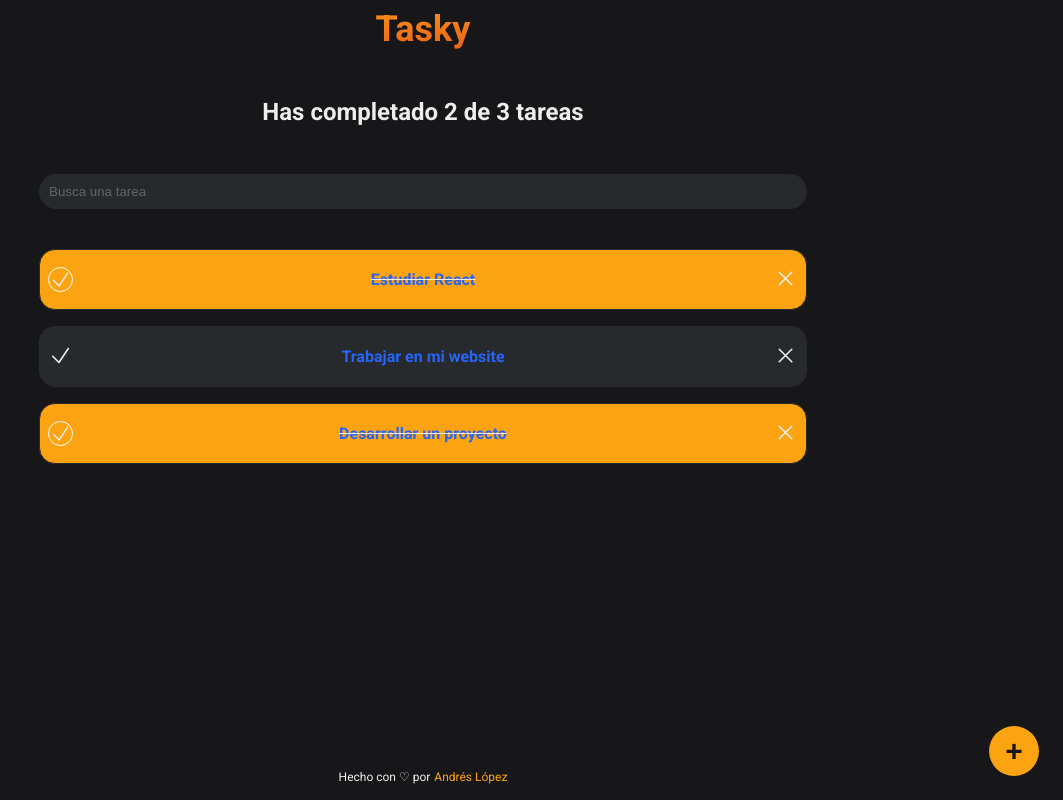
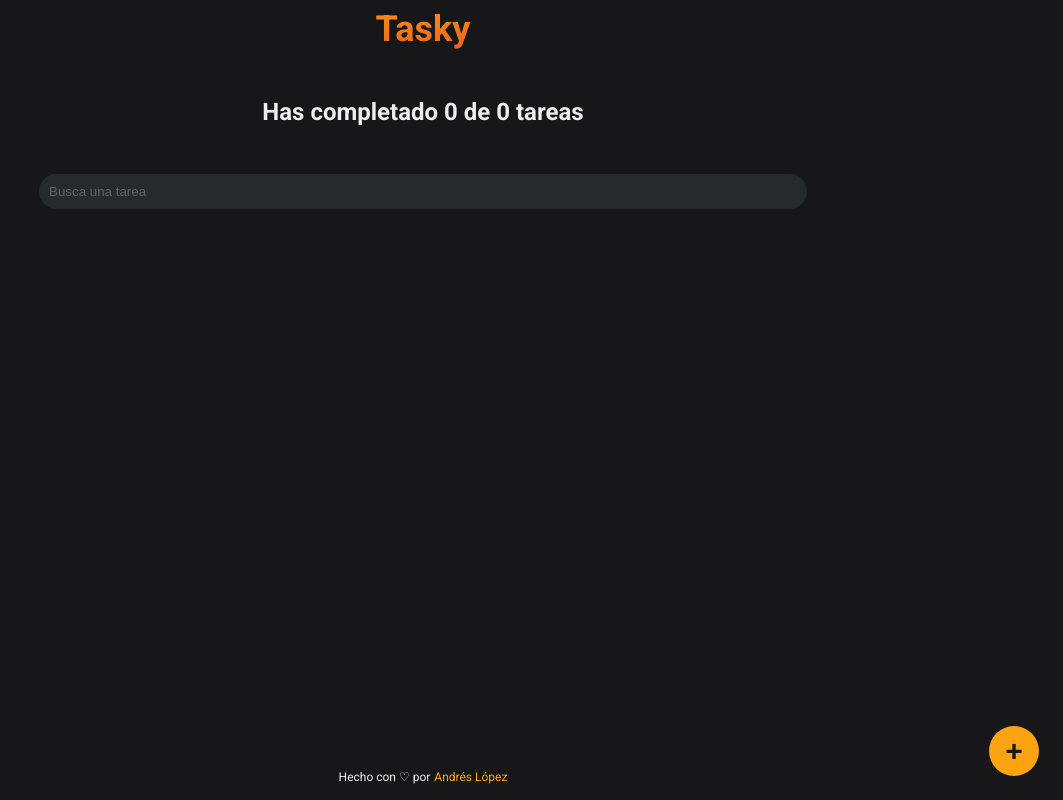
Before and after one commit to bl00p1ng/todo-list-react, a React (Create React App) app: page / in a window 1280 px wide. Shown: the whole page, without its empty margins (217-1280 px from the left). Built offline with nearby package versions, Linux system fonts and the light colour scheme.

Commit message:
Persistencia en LocalStorage

```diff
--- a/src/components/App.js
+++ b/src/components/App.js
@@ -1,15 +1,16 @@
 import { useState } from 'react'
+import useLocalStorage from '../hooks/useLocalStorage'
 import UI from './UI'
 
-const defaultToDos = [
-  { text: 'Estudiar React', completed: true },
-  { text: 'Trabajar en mi website', completed: false },
-  { text: 'Desarrollar un proyecto', completed: true }
-]
+// const defaultToDos = [
+//   { text: 'Estudiar React', completed: true },
+//   { text: 'Trabajar en mi website', completed: false },
+//   { text: 'Desarrollar un proyecto', completed: true }
+// ]
 
 function App () {
-  // Almacenar las tareas en el state
-  const [toDos, setToDos] = useState(defaultToDos)
+  // Leer/escribir tareas en localStorage
+  const [toDos, saveToDos] = useLocalStorage('TODOS_V1', [])
 
   // Tarea a buscar
   const [searchValue, setSearchValue] = useState('')
@@ -49,7 +50,7 @@
     toDosUpdated[toDoIndex].completed = !toDosUpdated[toDoIndex].completed
 
     // Actualizar las tareas en el estado
-    setToDos(toDosUpdated)
+    saveToDos(toDosUpdated)
   }
 
   // Eliminar tarea
@@ -64,7 +65,7 @@
     toDosUpdated.splice(toDoIndex, 1)
 
     // Actualizar las tareas en el estado
-    setToDos(toDosUpdated)
+    saveToDos(toDosUpdated)
   }
 
   return (
--- /dev/null
+++ b/src/hooks/useLocalStorage.js
@@ -0,0 +1,34 @@
+import { useState } from 'react'
+
+// Lectura/escritura de datos en localStorage
+function useLocalStorage (itemName, initialValue) {
+  // Obtener tareas del localStorage
+  const localStorageItem = localStorage.getItem(itemName)
+  let parsedItem
+
+  if (!localStorageItem) {
+    localStorage.setItem(itemName, JSON.stringify(initialValue))
+    parsedItem = []
+  } else {
+    parsedItem = JSON.parse(localStorageItem)
+  }
+
+  // Almacenar las tareas en el state
+  const [item, setItem] = useState(parsedItem)
+
+  // Guardar las tareas en local storage
+  const saveItem = (itemToSave) => {
+    const stringifiedToDos = JSON.stringify(itemToSave)
+    localStorage.setItem(itemName, stringifiedToDos)
+
+    // Actualizar tareas en el estado
+    setItem(itemToSave)
+  }
+
+  return [
+    item,
+    saveItem
+  ]
+}
+
+export default useLocalStorage
```
